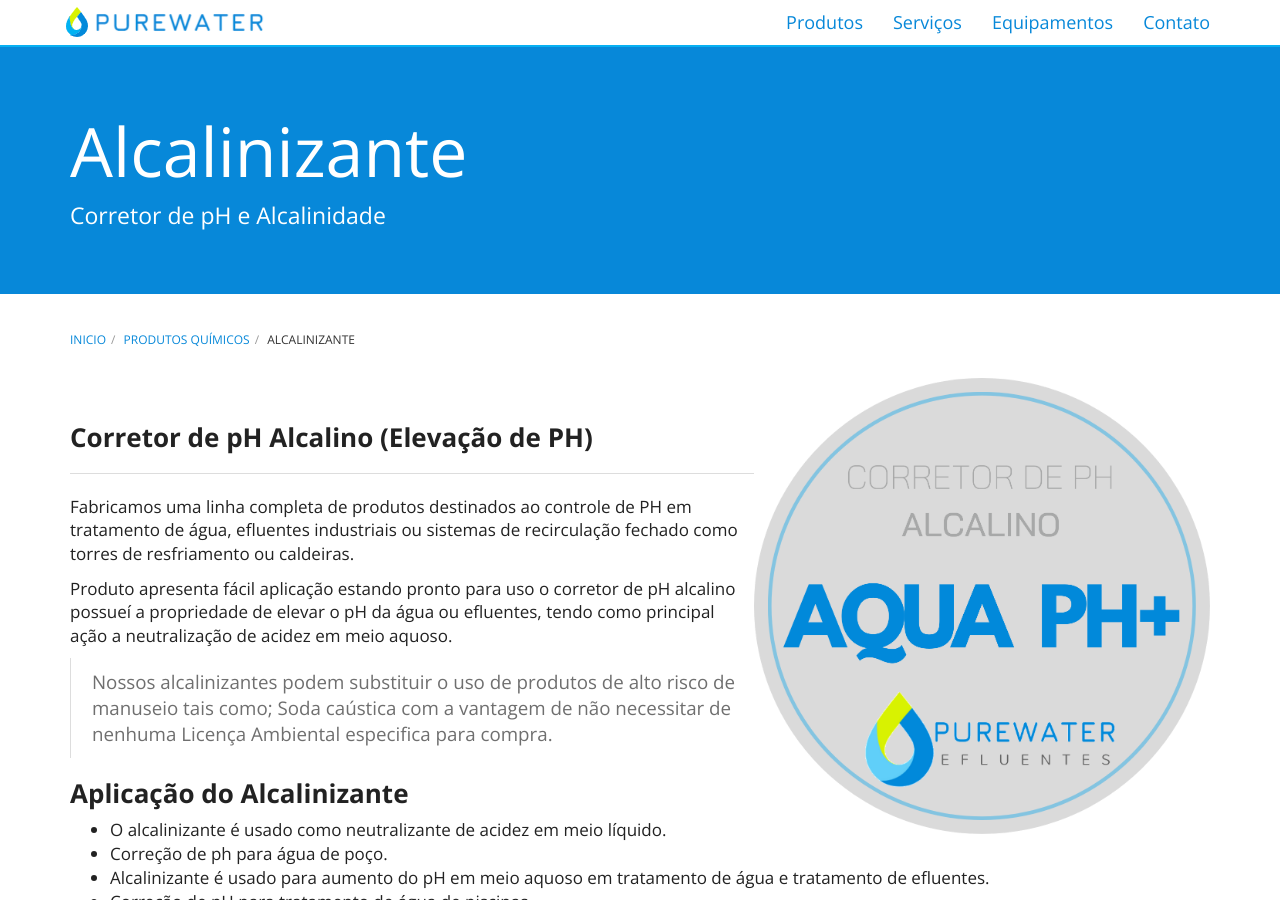
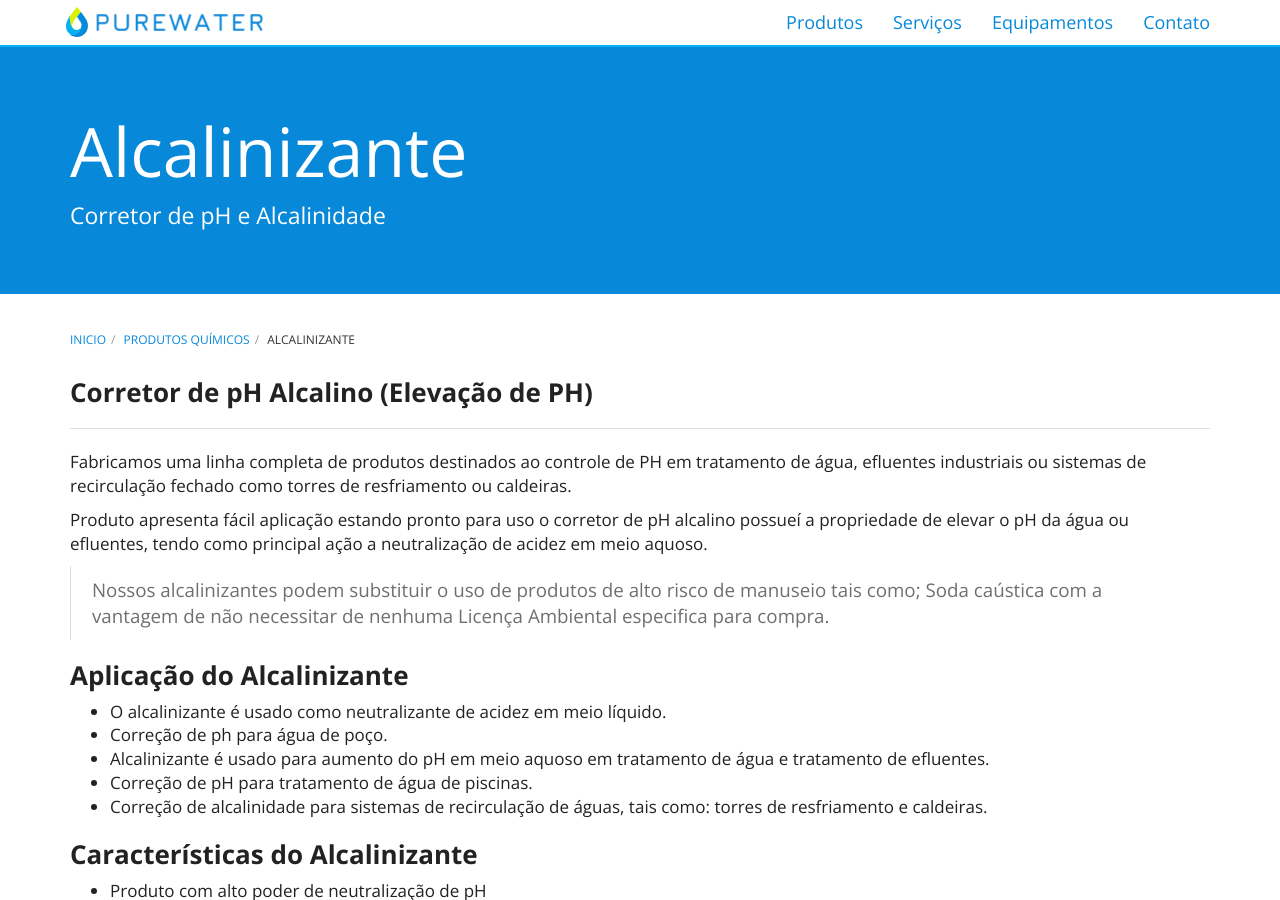
Before and after one commit to purewaterefluentes/purewaterefluentes.github.io, a Jekyll site: the page built from produtos/alcalinizante-corretor-ph.md, in a window 1280 px wide and 900 px high. Built offline with Jekyll 4.4.1, drawn with Linux system fonts in a browser that asks for light colours; nearby versions of some CDN libraries; library files that are not in the unit come from our copies.

Commit message:
Update alcalinizante-corretor-ph.md

```diff
--- a/produtos/alcalinizante-corretor-ph.md
+++ b/produtos/alcalinizante-corretor-ph.md
@@ -4,8 +4,7 @@
 title: Alcalinizante
 subtitle: Corretor de pH e Alcalinidade
 ---
-<img class="img-responsive pull-right" style="max-width: 40%;" src="../../website/images/corretor de ph alcalino PH+.png" alt="corretor de PH alcalino">
-<br />
+
 ### **Corretor de pH Alcalino (Elevação de PH)**
 ----
 Fabricamos uma linha completa de produtos destinados ao controle de PH em tratamento de água, efluentes industriais ou sistemas de recirculação fechado como torres de resfriamento ou caldeiras.
```
